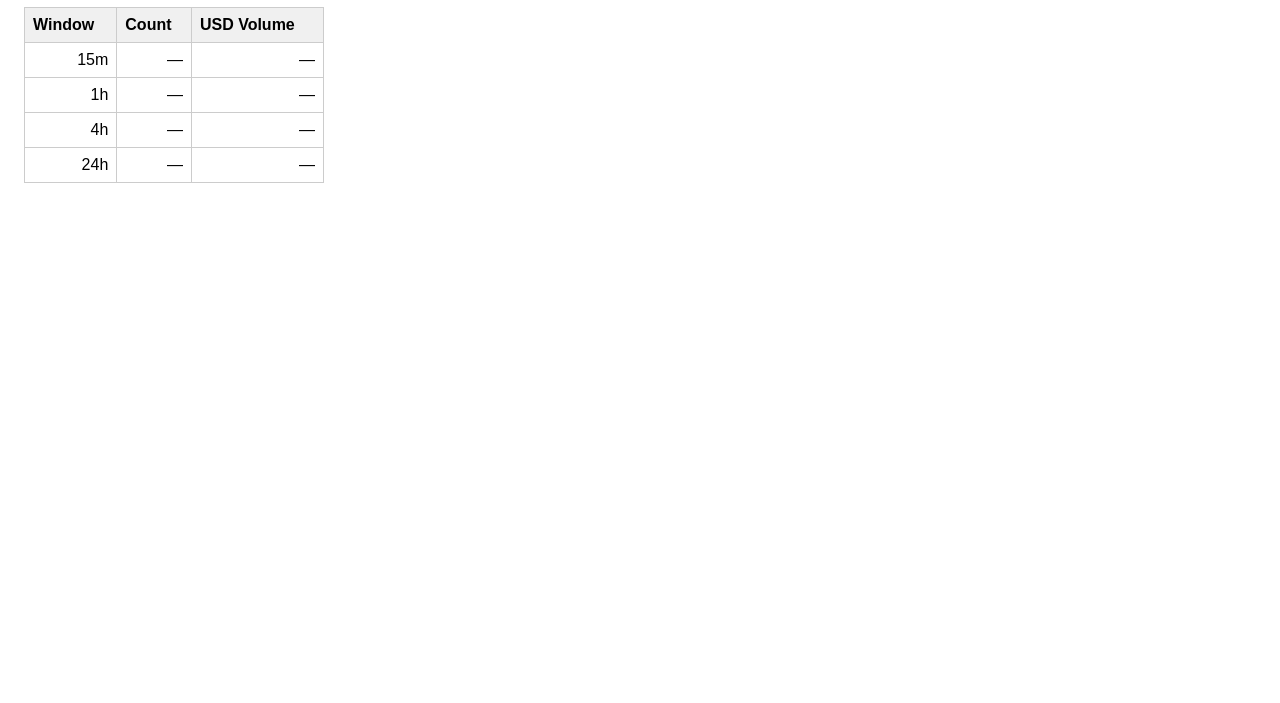
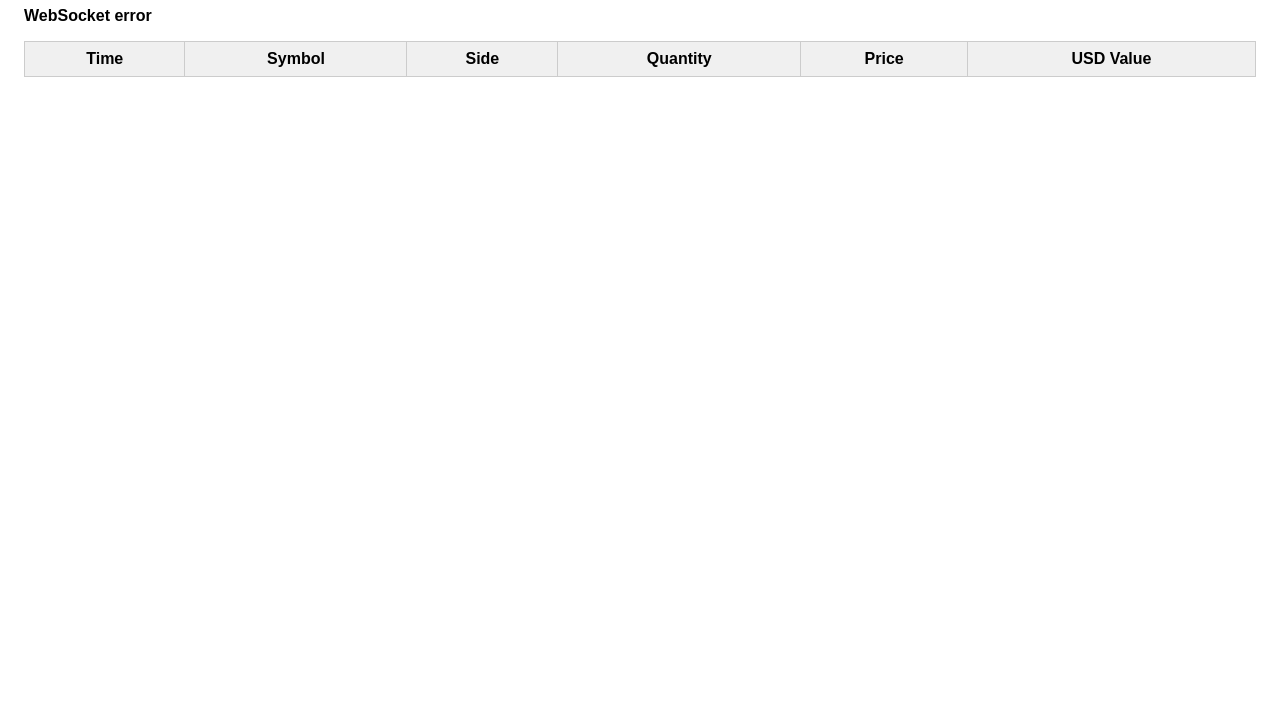
Before and after one commit to Cydeee/Testliquidation, a plain HTML site: page index.html in a window 1280 px wide. Shown: the part 97-800 px from the top of the page. Drawn offline with Linux system fonts and the light colour scheme; no server answers.

Commit message:
Update index.html

```diff
--- a/index.html
+++ b/index.html
@@ -2,55 +2,90 @@
 <html lang="en">
 <head>
   <meta charset="UTF-8" />
-  <title>Liquidation Aggregates (ETHUSDT)</title>
+  <title>Live Forced‑Liquidations (All Pairs)</title>
   <style>
     body { font-family: sans-serif; padding: 1rem; }
-    table { border-collapse: collapse; width: 300px; }
-    th, td { padding: 0.5rem; border: 1px solid #ccc; text-align: right; }
-    th { background: #f0f0f0; text-align: left; }
+    table { border-collapse: collapse; width: 100%; margin-top: 1rem; }
+    th, td { padding: 0.5rem; border: 1px solid #ccc; text-align: center; }
+    thead { background: #f0f0f0; }
+    tbody tr:nth-child(even) { background: #fafafa; }
+    #status { font-weight: bold; }
   </style>
 </head>
 <body>
-  <h1>ETHUSDT Forced-Liquidation Totals</h1>
-  <table>
+  <h1>Live Forced‑Liquidations (All Pairs)</h1>
+  <p id="status">Connecting…</p>
+  <table id="liq-table">
     <thead>
-      <tr><th>Window</th><th>Count</th><th>USD Volume</th></tr>
+      <tr>
+        <th>Time</th>
+        <th>Symbol</th>
+        <th>Side</th>
+        <th>Quantity</th>
+        <th>Price</th>
+        <th>USD Value</th>
+      </tr>
     </thead>
-    <tbody id="liq-body">
-      <tr><td colspan="3">Loading…</td></tr>
-    </tbody>
+    <tbody></tbody>
   </table>
 
   <script type="module">
-    import { fetchLiquidationAggregates } from './liquidation.js';
+    const STATUS = document.getElementById('status');
+    const TBL_BODY = document.querySelector('#liq-table tbody');
+    const MAX_ROWS = 100;
 
-    async function update() {
-      const body = document.getElementById('liq-body');
-      body.innerHTML = '<tr><td colspan="3">Loading…</td></tr>';
+    const WS_URL = 'wss://fstream.binance.com/stream?streams=!forceOrder@arr';
+    const ws = new WebSocket(WS_URL);
 
-      try {
-        const data = await fetchLiquidationAggregates();
-        body.innerHTML = '';
+    ws.onopen = () => {
+      STATUS.textContent = 'WebSocket open — awaiting events…';
+      console.log('WS open:', WS_URL);
+    };
+    ws.onerror = err => {
+      STATUS.textContent = 'WebSocket error';
+      console.error('WS error:', err);
+    };
 
-        for (const label of ['15m','1h','4h','24h']) {
-          const { count, totalUsd } = data[label] || {};
-          const row = document.createElement('tr');
-          row.innerHTML = `
-            <td>${label}</td>
-            <td>${count != null ? count : '—'}</td>
-            <td>${totalUsd != null ? '$' + totalUsd.toLocaleString() : '—'}</td>
-          `;
-          body.appendChild(row);
+    ws.onmessage = ({ data }) => {
+      let msg;
+      try { msg = JSON.parse(data); }
+      catch (e) {
+        console.error('Malformed JSON', e, data);
+        return;
+      }
+      const entries = Array.isArray(msg.data) ? msg.data : [msg.data];
+
+      for (const entry of entries) {
+        // Only process genuine forceOrder events
+        if (entry.e !== 'forceOrder' || !entry.o) continue;
+
+        // Correct field for quantity is `o.q`, not `o.origQty`
+        const time = new Date(entry.E).toLocaleTimeString();
+        const sym  = entry.o.s;
+        const side = entry.o.S;                  // "BUY" or "SELL"
+        const qty  = Number(entry.o.q);          // <-- UPDATED
+        const price= Number(entry.o.p);
+        const usd  = (qty * price).toLocaleString(undefined, {
+          minimumFractionDigits: 2,
+          maximumFractionDigits: 2
+        });
+
+        const row = document.createElement('tr');
+        row.innerHTML = `
+          <td>${time}</td>
+          <td>${sym}</td>
+          <td>${side}</td>
+          <td>${qty}</td>
+          <td>${price}</td>
+          <td>${usd}</td>
+        `;
+        TBL_BODY.prepend(row);
+
+        if (TBL_BODY.rows.length > MAX_ROWS) {
+          TBL_BODY.deleteRow(-1);
         }
-      } catch (e) {
-        console.error('Fetch error:', e);
-        body.innerHTML = '<tr><td colspan="3">Error loading data</td></tr>';
       }
-    }
-
-    // Initial load + refresh every 60 s
-    update();
-    setInterval(update, 60_000);
+    };
   </script>
 </body>
 </html>
```
